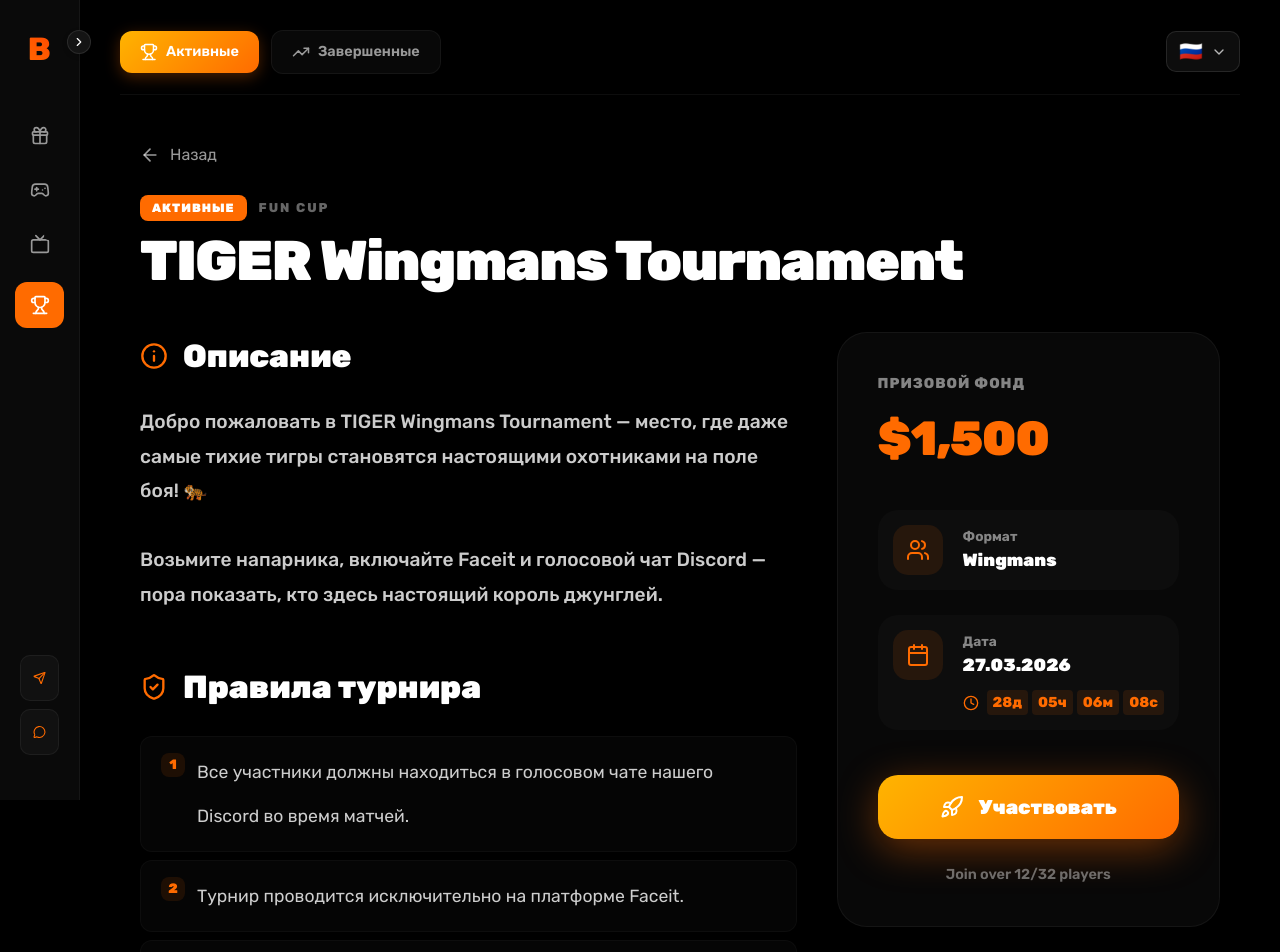
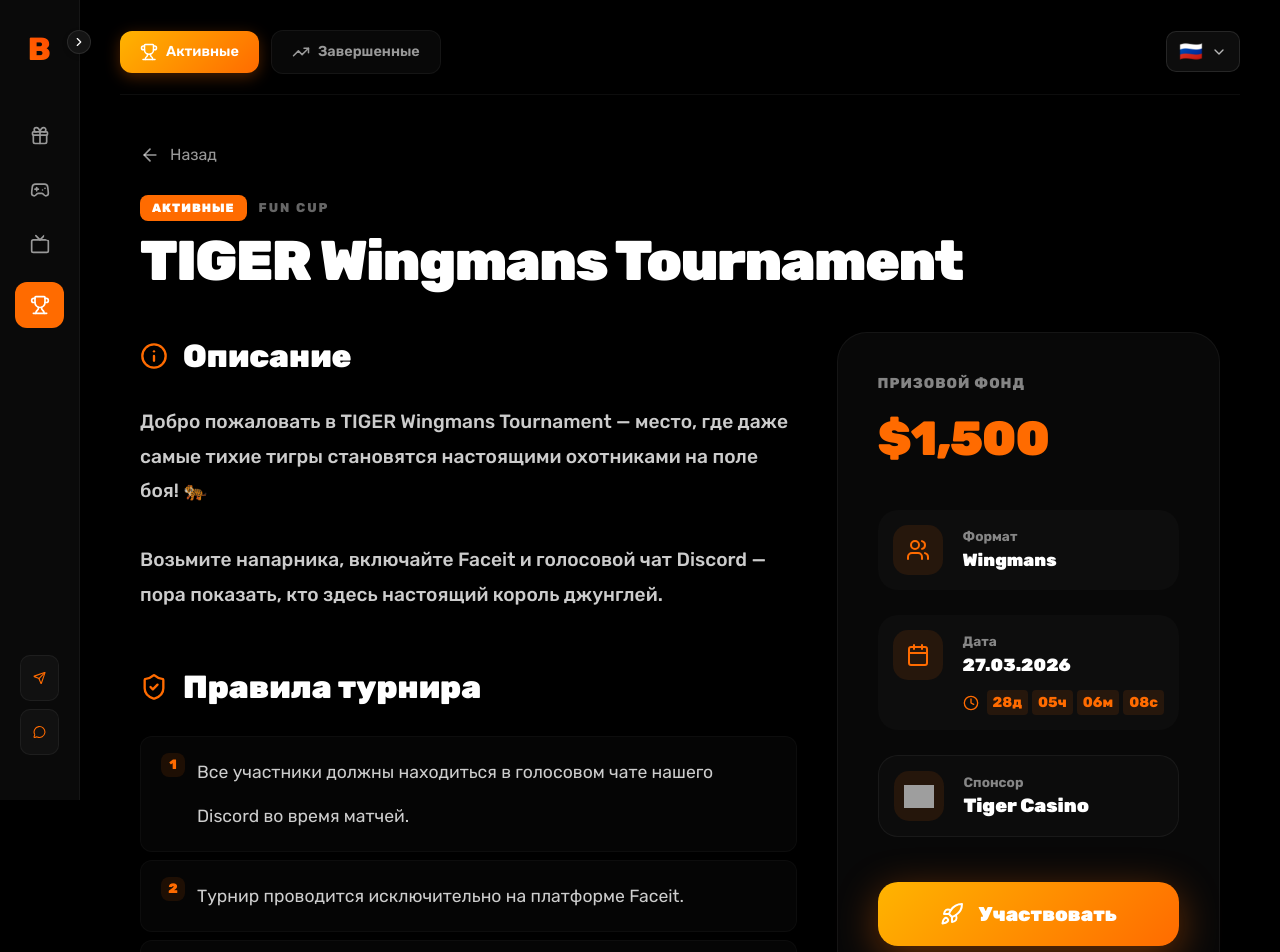
Before and after one commit to VladyslavKovalov58/bloodyboy, a React (Vite) app: page /tournaments/1 in a window 1280 px wide. Shown: the top 952 px of the page. Built offline with nearby package versions, Linux system fonts and the light colour scheme; grey boxes are pictures that could not be loaded.

Commit message:
add sponsor

```diff
--- a/src/App.jsx
+++ b/src/App.jsx
@@ -239,7 +239,10 @@ const AppContent = () => {
       joinedCount: '12/32',
       briefDescription: t.tigerCup.brief,
       fullDescription: t.tigerCup.full,
-      rules: t.tigerCup.rules
+      rules: t.tigerCup.rules,
+      sponsorName: 'Tiger Casino',
+      sponsorIcon: 'https://tgrcas.org/icon%20copy%20copy.svg',
+      sponsorLink: 'https://tgr.casino/'
     }
   ];
 
--- a/src/components/TournamentDetail.jsx
+++ b/src/components/TournamentDetail.jsx
@@ -284,6 +284,48 @@ const TournamentDetail = ({ tournaments, language }) => {
                                 </div>
                             )}
                         </div>
+
+                        {tournament.sponsorName && (
+                            <div
+                                onClick={() => window.open(tournament.sponsorLink, '_blank')}
+                                style={{
+                                    padding: '15px',
+                                    background: 'rgba(255,255,255,0.02)',
+                                    borderRadius: '20px',
+                                    cursor: 'pointer',
+                                    transition: 'all 0.3s cubic-bezier(0.175, 0.885, 0.32, 1.275)',
+                                    border: '1px solid rgba(255, 255, 255, 0.05)'
+                                }}
+                                onMouseEnter={(e) => {
+                                    e.currentTarget.style.transform = 'translateY(-3px)';
+                                    e.currentTarget.style.background = 'rgba(255,255,255,0.04)';
+                                    e.currentTarget.style.borderColor = 'rgba(255, 107, 0, 0.2)';
+                                }}
+                                onMouseLeave={(e) => {
+                                    e.currentTarget.style.transform = 'translateY(0)';
+                                    e.currentTarget.style.background = 'rgba(255,255,255,0.02)';
+                                    e.currentTarget.style.borderColor = 'rgba(255, 255, 255, 0.05)';
+                                }}
+                            >
+                                <div style={{ display: 'flex', alignItems: 'center', gap: '20px' }}>
+                                    <div style={{
+                                        width: '50px',
+                                        height: '50px',
+                                        borderRadius: '15px',
+                                        background: 'rgba(255, 107, 0, 0.1)',
+                                        display: 'flex',
+                                        alignItems: 'center',
+                                        justifyContent: 'center'
+                                    }}>
+                                        <img src={tournament.sponsorIcon} alt="Sponsor" style={{ width: '30px', height: '30px', objectFit: 'contain' }} />
+                                    </div>
+                                    <div>
+                                        <div style={{ color: 'rgba(255,255,255,0.5)', fontSize: '0.85rem', fontWeight: '700' }}>{t.sponsor}</div>
+                                        <div style={{ fontWeight: '900', fontSize: '1.2rem', color: '#fff' }}>{tournament.sponsorName}</div>
+                                    </div>
+                                </div>
+                            </div>
+                        )}
                     </div>
 
                     <button
--- a/src/translations.js
+++ b/src/translations.js
@@ -82,6 +82,7 @@ export const translations = {
         rules: 'Tournament Rules',
         results: 'Tournament Results',
         winners: 'Winners',
+        sponsor: 'Sponsor',
 
         // Tiger Cup
         tigerCup: {
@@ -207,6 +208,7 @@ export const translations = {
         rules: 'Правила турнира',
         results: 'Результаты турнира',
         winners: 'Победители',
+        sponsor: 'Спонсор',
 
         // Tiger Cup
         tigerCup: {
```
